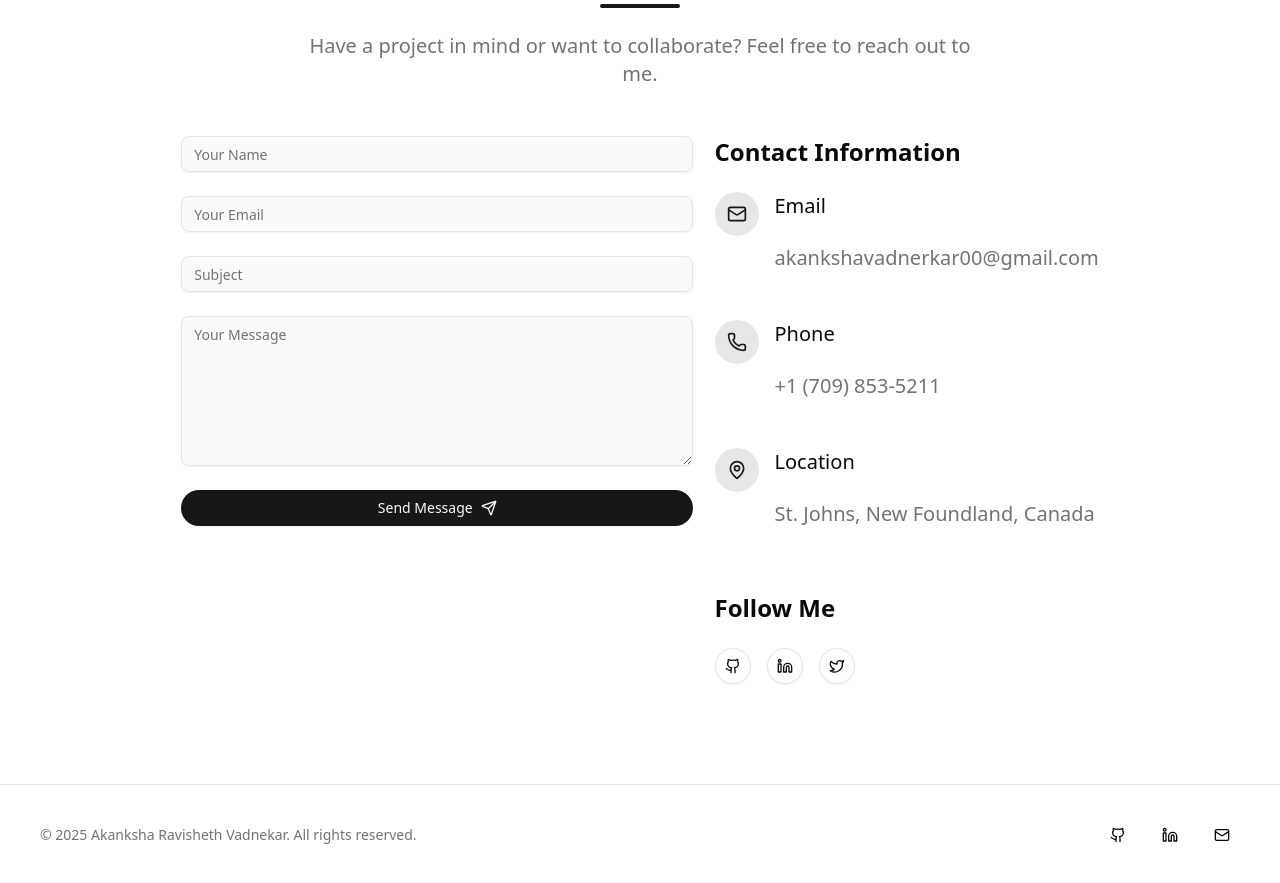
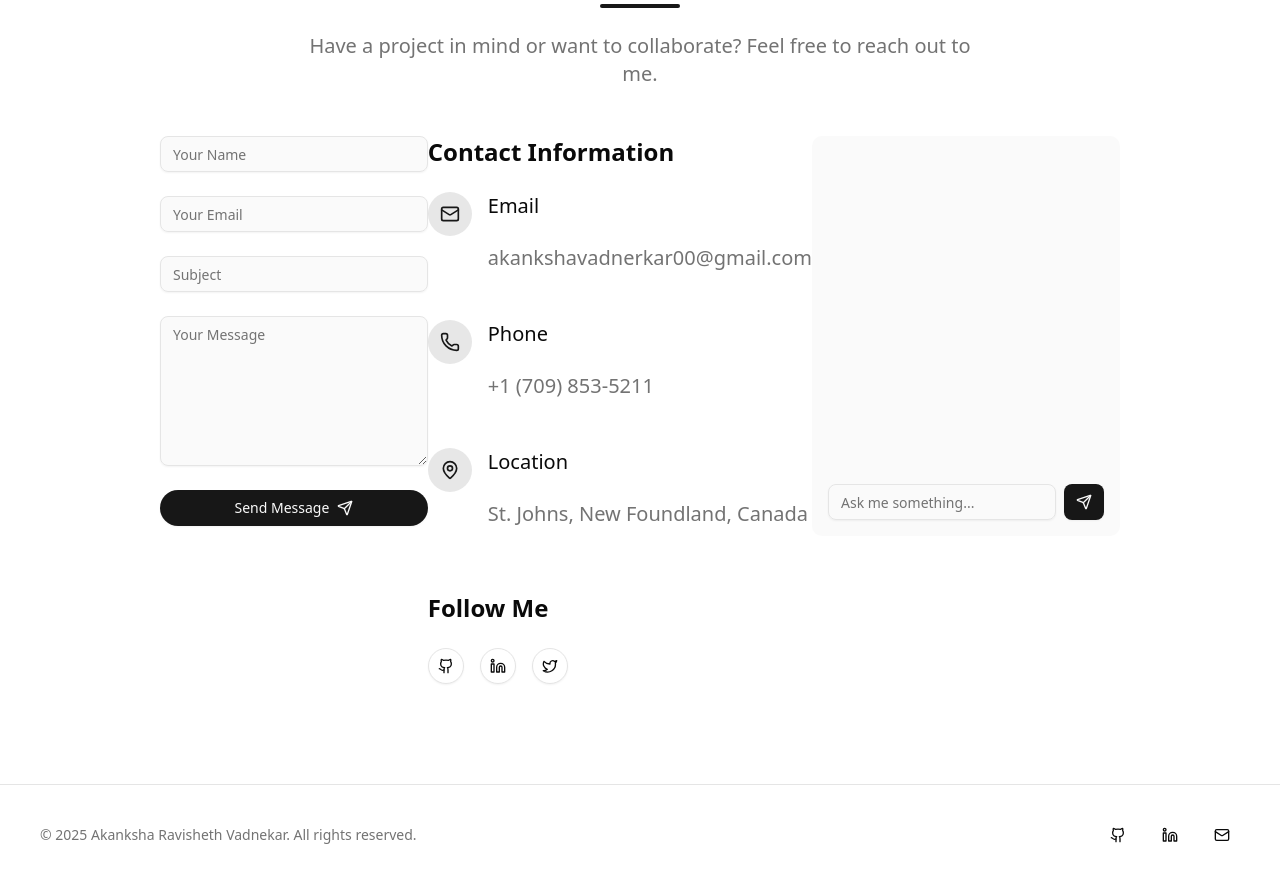
Before and after one commit to arvadnekar/portfolio, a Next.js app: page / in a window 1280 px wide. Shown: the part 3580-4463 px from the top of the page. Built offline with nearby package versions, Linux system fonts and the light colour scheme.

Commit message:
update chatboat

```diff
--- a/src/components/Home/contact.tsx
+++ b/src/components/Home/contact.tsx
@@ -45,6 +45,10 @@ export default function Contact() {
           >
             <ContactInformation />
           </motion.div>
+
+          <motion.div>
+            <ChatBot />
+          </motion.div>
         </div>
       </div>
     </section>
```
